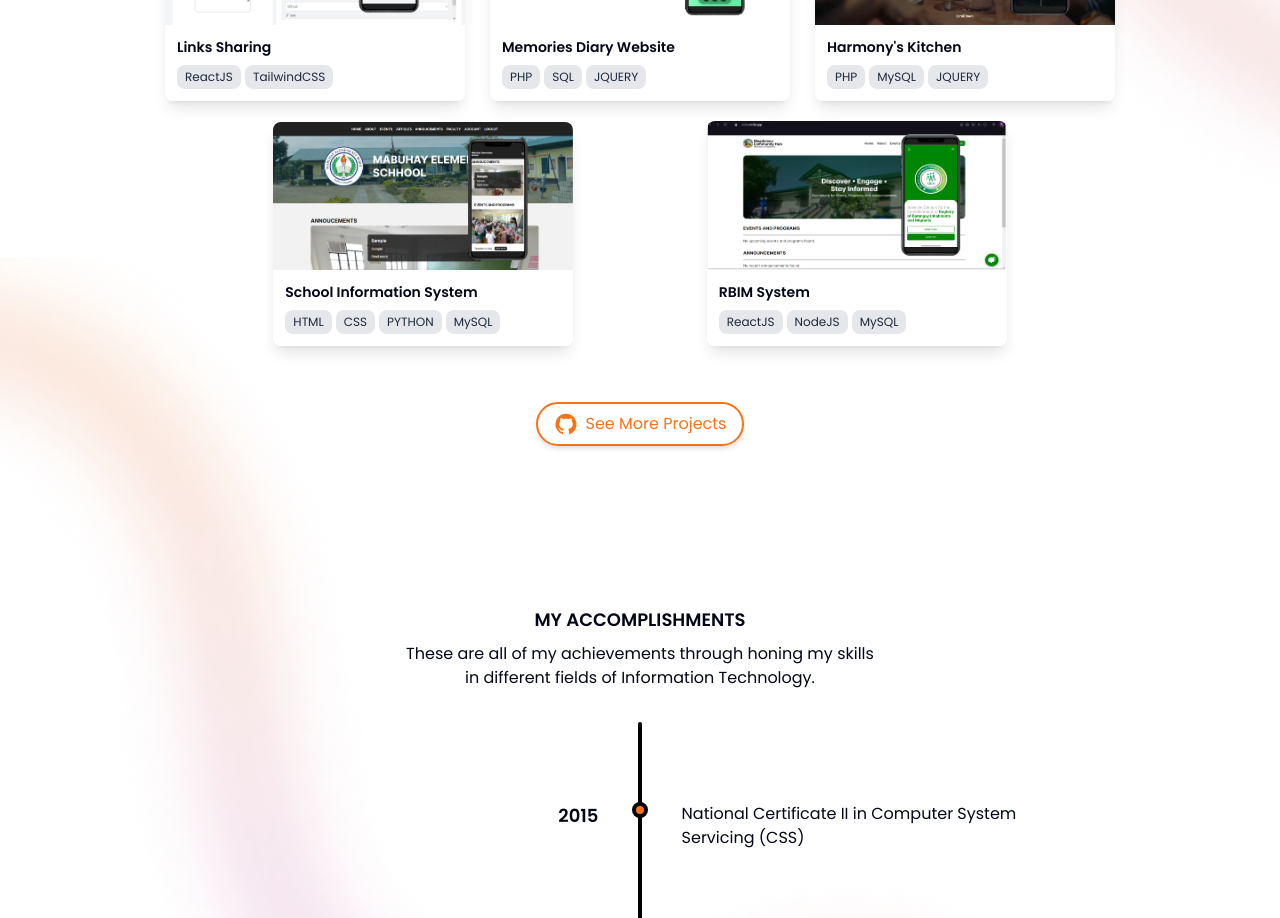
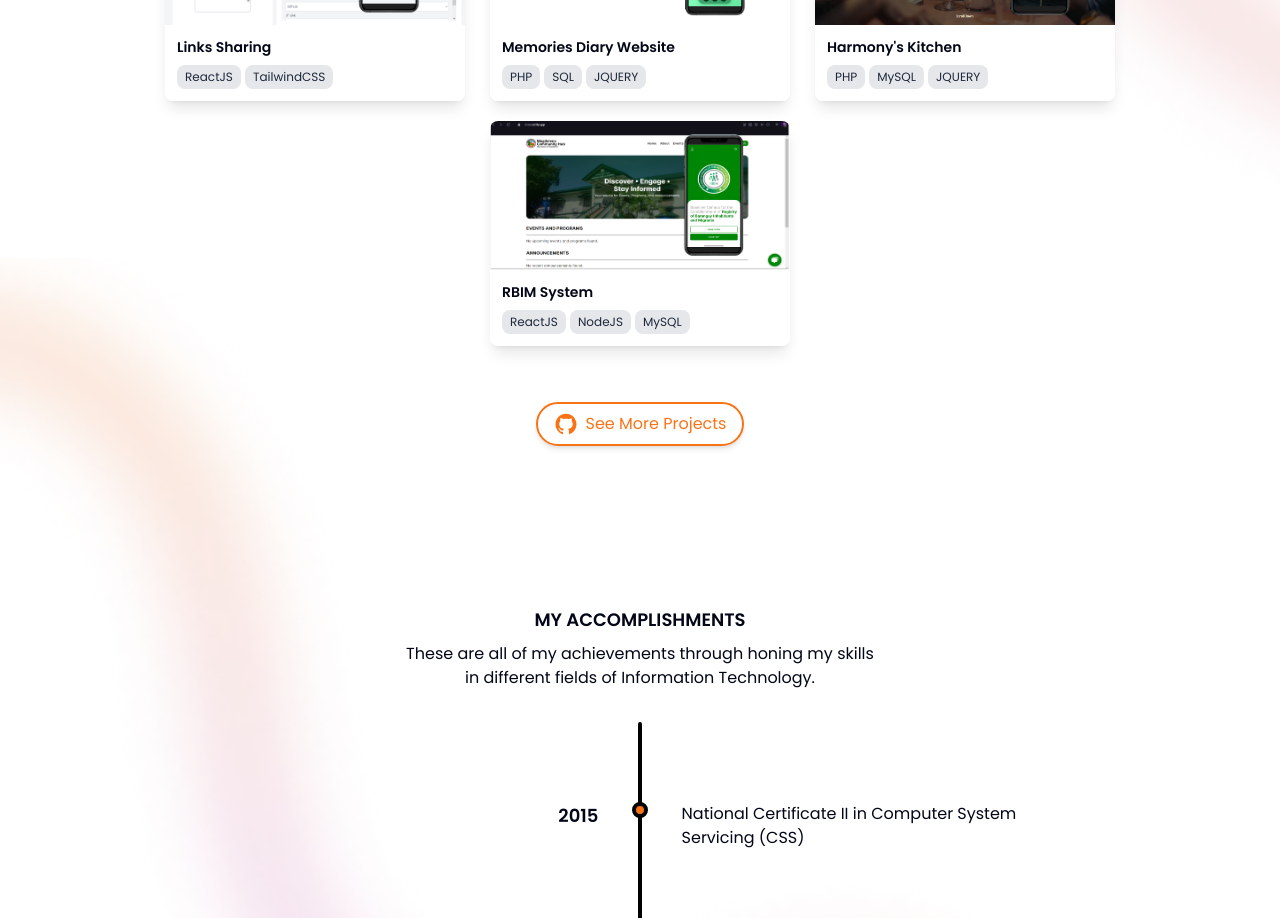
Before and after one commit to BillyJoelBallola/my_portfolio, a React (Vite) app: page / in a window 1280 px wide. Shown: the part 2360-3278 px from the top of the page. Built offline with nearby package versions, Linux system fonts and the light colour scheme.

Commit message:
remove sms in skills

```diff
--- a/src/data/projects.js
+++ b/src/data/projects.js
@@ -50,14 +50,13 @@ const projects = [
     image: harmony,
     tags: ["PHP", "MySQL", "JQUERY"],
   },
-  {
-    title: "School Information System",
-    description:
-      "This School Information System is a comprehensive academic records management platform developed using Flask (Python), HTML, CSS, and MySQL. It handles student information, grades, and class schedules. The system aims to improve administrative workflows and ensure organized recordkeeping for educational institutions.",
-    image: sms,
-    tags: ["HTML", "CSS", "PYTHON", "MySQL"],
-  },
-
+  // {
+  //   title: "School Information System",
+  //   description:
+  //     "This School Information System is a comprehensive academic records management platform developed using Flask (Python), HTML, CSS, and MySQL. It handles student information, grades, and class schedules. The system aims to improve administrative workflows and ensure organized recordkeeping for educational institutions.",
+  //   image: sms,
+  //   tags: ["HTML", "CSS", "PYTHON", "MySQL"],
+  // },
   {
     title: "RBIM System",
     description:
```
